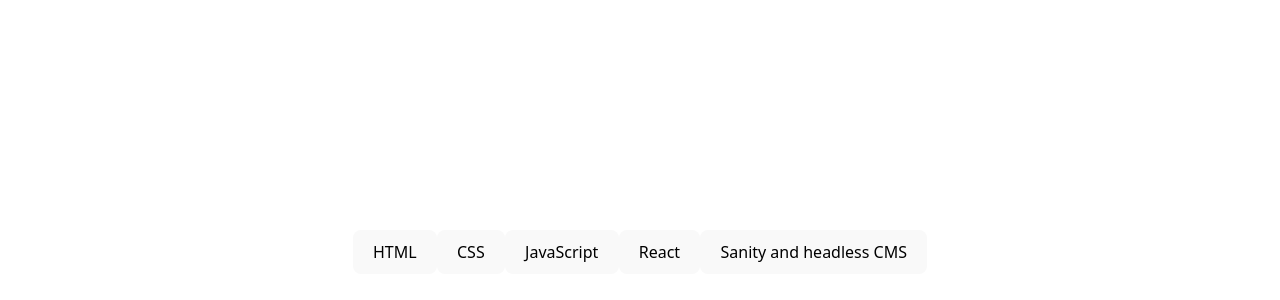
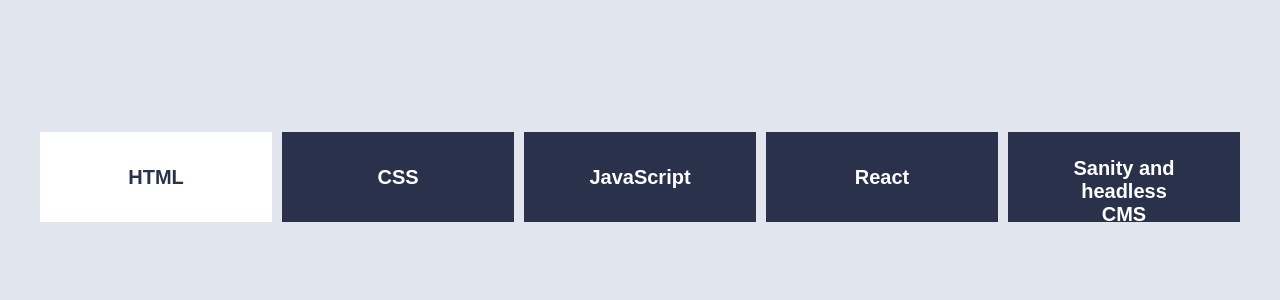
Before and after one commit to victortonneberg/uin25ak2_resourceapp_victorto, a React (Vite) app: page / in a window 1280 px wide. Shown: the part 148-448 px from the top of the page. Built offline with nearby package versions, Linux system fonts and the light colour scheme.

Commit message:
Startet SASS
Startet så vidt med SASS

```diff
--- /dev/null
+++ b/src/assets/styles/_colors.scss
@@ -0,0 +1,4 @@
+$darkblue: #2A324B;
+$lightblue: #58699D;
+$purple: #E1E5EE;
+$white: #fff;
--- /dev/null
+++ b/src/assets/styles/layout.scss
@@ -0,0 +1,13 @@
+@use 'colors' as *;
+@import url('https://fonts.googleapis.com/css2?family=Montserrat:ital,wght@0,100..900;1,100..900&display=swap');
+
+html, body {
+    margin: 0;
+    padding: 0;
+    font-size: 20px;
+}
+
+body {
+    font-family: 'Montserrat', sans-serif;
+    background-color: $purple;
+}
--- /dev/null
+++ b/src/assets/styles/nav.scss
@@ -0,0 +1,55 @@
+@use 'colors' as *;
+
+header {
+    display: flex;
+    justify-content: center;
+    align-items: center;
+    margin-top: 12rem;
+
+    nav {
+        display: flex;
+        flex-wrap: wrap;
+        flex-direction: row;
+        justify-content: center;
+        align-items: center;
+        gap: 10px;
+        margin: 0;
+        padding: 0;
+
+        button {
+            flex: 1;
+            height: 90px;
+            width: 277px;
+            font-size: 20px;
+
+        }
+
+        .subject {
+            background-color: $darkblue;
+            color: $white;
+            padding: 25px 55px;
+            border: none;
+            cursor: pointer;
+            font-weight: bolder;
+        }
+
+        .active {
+            background-color: $white;
+            color: $darkblue;
+        }
+    }
+}
+
+@media only screen and (max-width: 768px) {
+    header {
+        margin-top: 10px;
+    }
+
+    nav {
+        flex-direction: column;
+    }
+
+    nav button {
+        margin-bottom: 10px;
+    }
+}
--- a/src/components/Layout.jsx
+++ b/src/components/Layout.jsx
@@ -1,3 +1,4 @@
+import '../assets/styles/layout.scss';
 import Nav from './Nav';
 
 export default function Layout() {
--- a/src/components/Nav.jsx
+++ b/src/components/Nav.jsx
@@ -1,3 +1,4 @@
+import '../assets/styles/nav.scss';
 export default function Nav() {
     return (
         <nav>
--- a/src/components/PageTitle.jsx
+++ b/src/components/PageTitle.jsx
@@ -1,3 +1,3 @@
 export default function PageTitle({ title }) {
-    return <h1>{title}</h1>;
+    return <h2>{title}</h2>;
 }
--- a/src/main.jsx
+++ b/src/main.jsx
@@ -1,5 +1,5 @@
 import { createRoot } from 'react-dom/client'
-import './index.css'
+// import './index.css'
 import App from './App.jsx'
 import { BrowserRouter } from 'react-router-dom'
 
```
